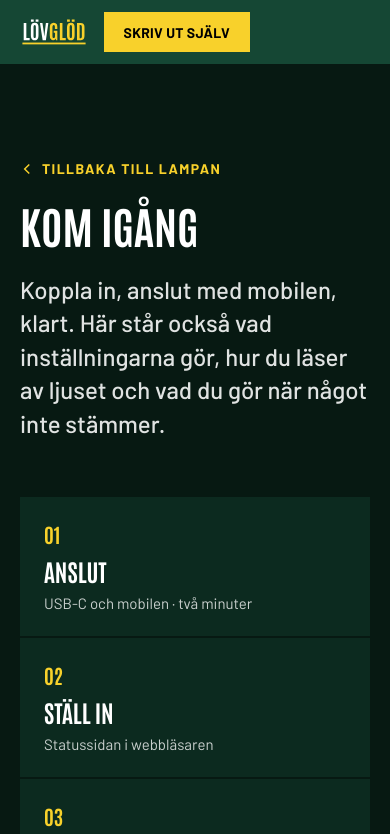
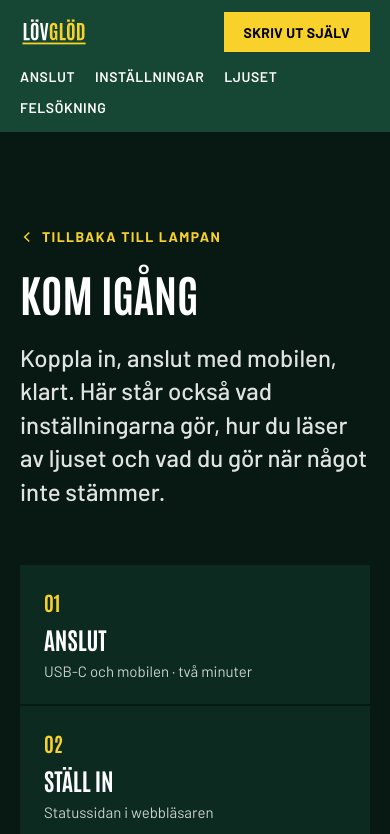
Before and after one commit to markusbackman/lovglod, a plain HTML site: page site/anvand.html in a window 390 px wide. Shown: the top 834 px of the page. Drawn offline with Linux system fonts and the light colour scheme.

Commit message:
Menyn syns på mobilen
På smala skärmar dolde vi menyn helt, så Kom igång och Felsökning gick inte
att hitta från toppen. Länkarna lägger sig nu på en egen rad under logotypen,
och ankarhoppen landar nedanför den högre headern.

Co-Authored-By: Claude Opus 5.5 <noreply@anthropic.com>

```diff
--- a/site/anvand.html
+++ b/site/anvand.html
@@ -103,9 +103,16 @@ dl[style*="width: 1280px"], ul[style*="width: 1280px"], ol[style*="width: 1280px
   section[style*="padding: 120px 0"] { padding-top: 56px !important; padding-bottom: 56px !important; }
   section[style*="padding: 104px 0"] { padding-top: 56px !important; padding-bottom: 56px !important; }
 
-  /* Menyn: logotyp och knapp, länkarna ryms inte */
-  header nav { display: none !important; }
-  header div[style*="gap: 40px"] { gap: 16px !important; }
+  /* Menyn: logotyp och knapp överst, länkarna på egen rad under */
+  header[style*="height: 64px"] { height: auto !important; }
+  header div[style*="gap: 40px"] { gap: 16px !important; flex-wrap: wrap !important; row-gap: 0 !important; padding-top: 12px !important; }
+  header div[style*="gap: 40px"] > .btn { margin-left: auto !important; }
+  header nav {
+    order: 3; flex: 1 1 100% !important; flex-wrap: wrap !important;
+    gap: 6px 20px !important; padding: 12px 0 !important; font-size: 14px !important;
+  }
+  header nav .navlink { padding: 4px 0; }
+  section[id], [id] { scroll-margin-top: 144px; }
 
   /* Allt rutnät blir en spalt */
   [style*="grid-template-columns: repeat("],
```
Also changed, not shown: site/index.html (+10 -3 lines), site/skriv-ut.html (+10 -3 lines).
